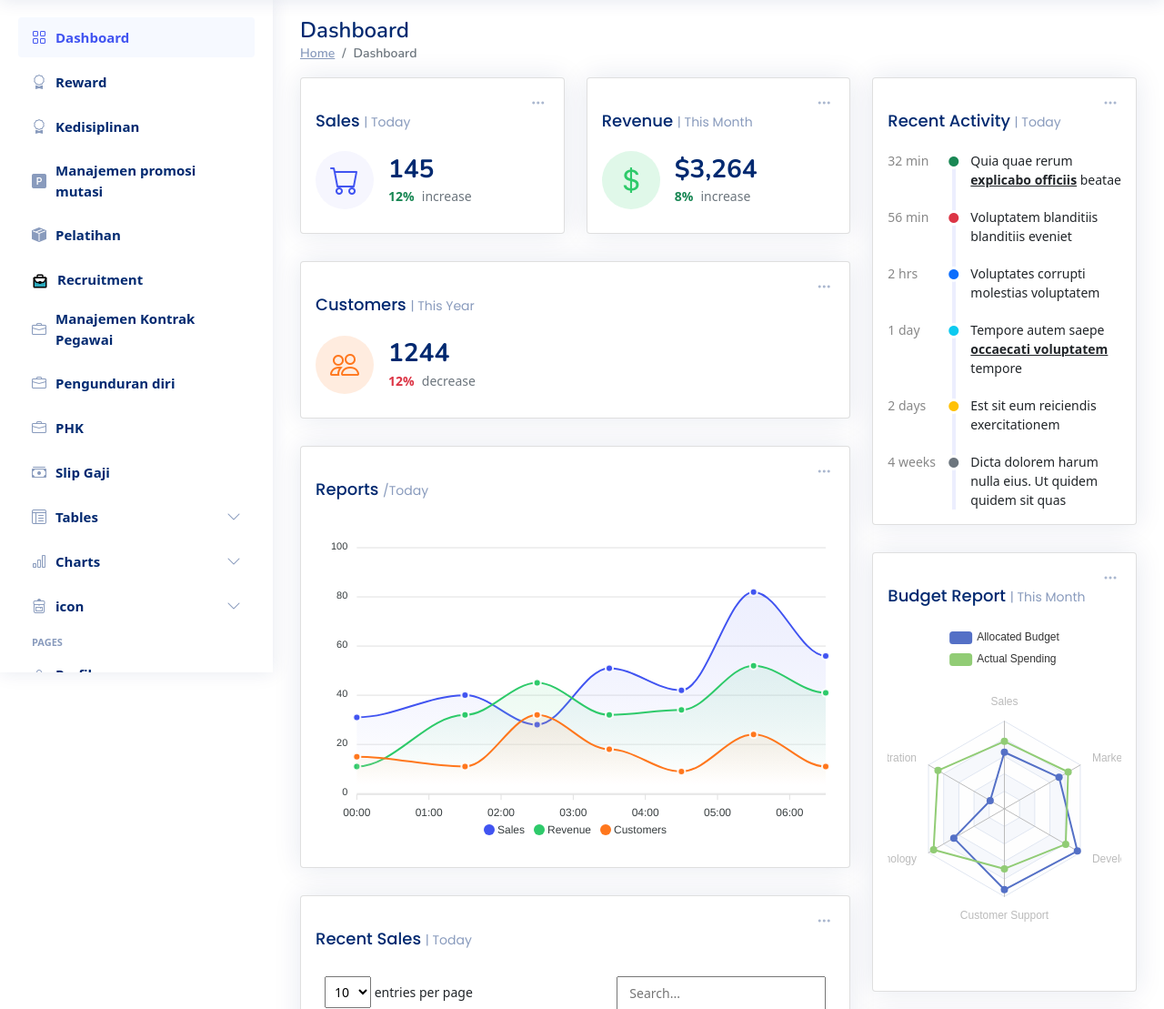
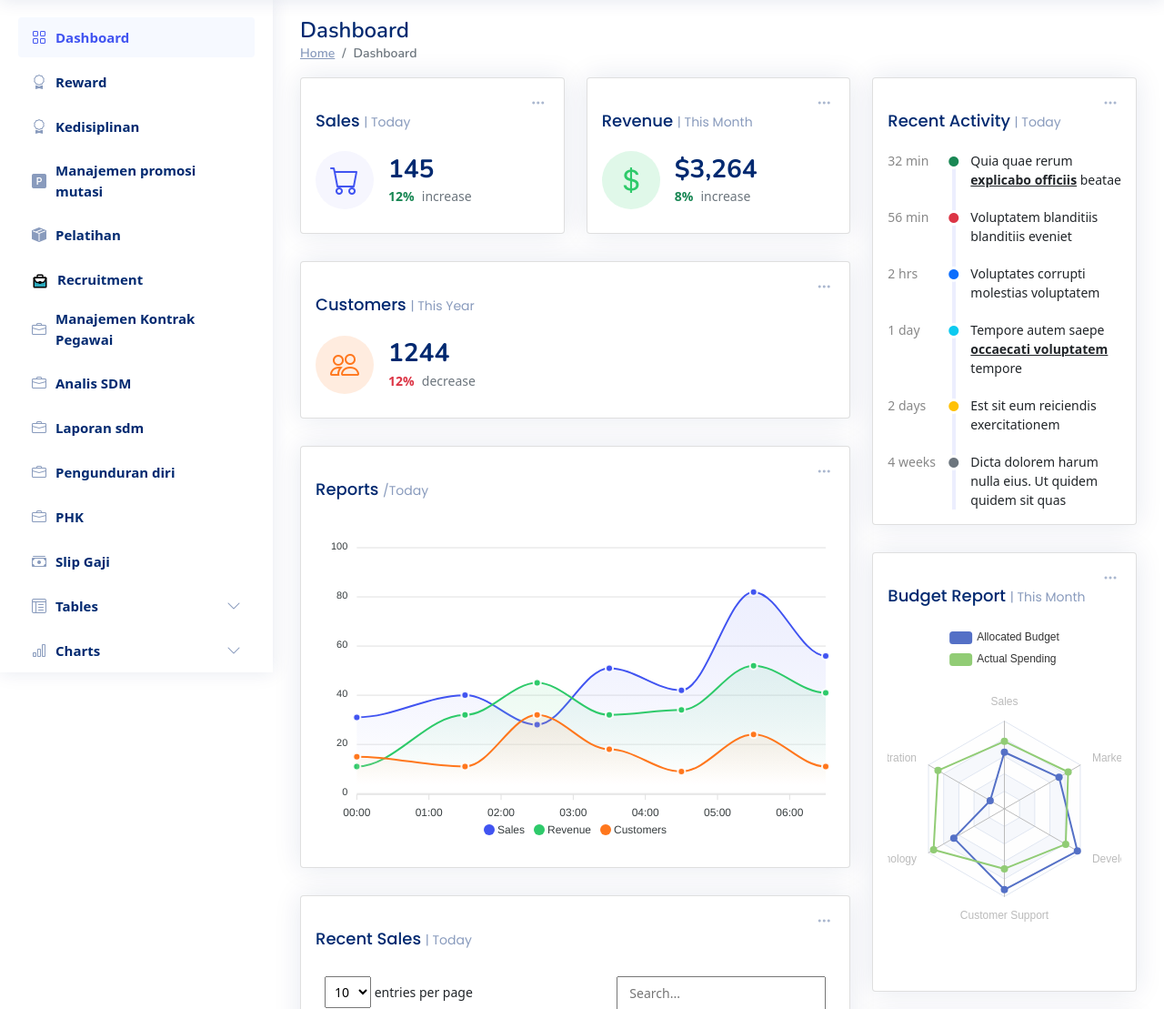
Before and after one commit to panggah10/hris, a PHP site: page /index.php in a window 1280 px wide. Shown: the part 61-1170 px from the top of the page at 91% size. Run offline with PHP 8.4, Linux system fonts and the light colour scheme; some libraries are stand-ins or nearby versions.

Commit message:
Update sidebar.php

```diff
--- a/template/sidebar.php
+++ b/template/sidebar.php
@@ -45,6 +45,14 @@
         <li class="nav-item">
         <a class="nav-link collapsed" href="<?php echo BASE_URL; ?>/hris/kontrak_pegawai/index.php">
             <i class="bi bi-briefcase"></i><span>Manajemen Kontrak Pegawai</span>
+        </a>
+        <li class="nav-item">
+        <a class="nav-link collapsed" href="<?php echo BASE_URL; ?>/hris/analisis_sdm/index.php">
+            <i class="bi bi-briefcase"></i><span>Analis SDM</span>
+        </a>
+        <li class="nav-item">
+        <a class="nav-link collapsed" href="<?php echo BASE_URL; ?>/hris/laporan_sdm/index.php">
+            <i class="bi bi-briefcase"></i><span>Laporan sdm</span>
         </a>
         <li class="nav-item">
         <a class="nav-link collapsed" href="<?php echo BASE_URL; ?>/hris/pengunduran_diri/index.php">
```
